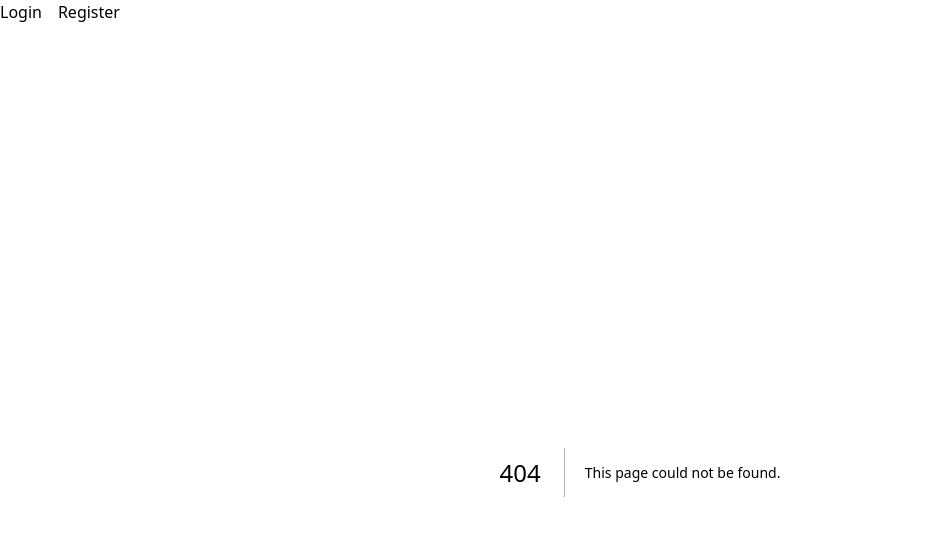
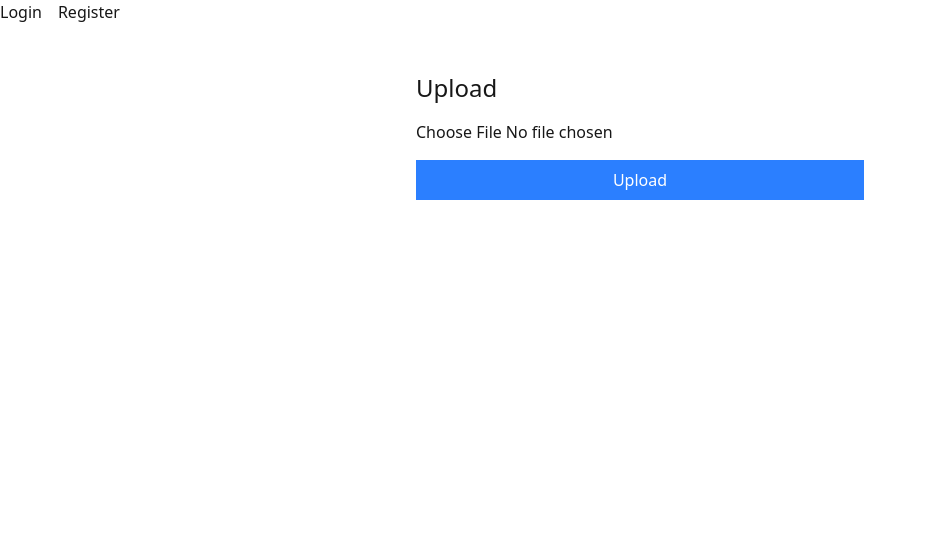
Before and after one commit to Trihedron1240/ai-study-buddy, a Next.js app in the folder frontend/: page /upload in a window 1280 px wide. Before the commit this address had no page. Shown: the top 536 px of the page, without its empty margins (0-926 px from the left). Built offline with nearby package versions, Linux system fonts and the light colour scheme.

Commit message:
feat: add upload page with progress

```diff
--- a/frontend/app/login/page.tsx
+++ b/frontend/app/login/page.tsx
@@ -26,8 +26,12 @@ export default function LoginPage() {
       setLoading(true);
       await login(email, password);
       router.replace('/search');
-    } catch (err: any) {
-      setError(err.message || 'Login failed');
+    } catch (err: unknown) {
+      if (err instanceof Error) {
+        setError(err.message || 'Login failed');
+      } else {
+        setError('Login failed');
+      }
     } finally {
       setLoading(false);
     }
--- a/frontend/app/register/page.tsx
+++ b/frontend/app/register/page.tsx
@@ -27,8 +27,12 @@ export default function RegisterPage() {
       await register(email, password);
       await login(email, password);
       router.replace('/search');
-    } catch (err: any) {
-      setError(err.message || 'Registration failed');
+    } catch (err: unknown) {
+      if (err instanceof Error) {
+        setError(err.message || 'Registration failed');
+      } else {
+        setError('Registration failed');
+      }
     } finally {
       setLoading(false);
     }
--- /dev/null
+++ b/frontend/app/upload/page.tsx
@@ -0,0 +1,73 @@
+'use client';
+
+import { FormEvent, useState } from 'react';
+import axios, { AxiosError } from 'axios';
+
+export default function UploadPage() {
+  const [file, setFile] = useState<File | null>(null);
+  const [progress, setProgress] = useState<number | null>(null);
+  const [success, setSuccess] = useState<string | null>(null);
+  const [error, setError] = useState<string | null>(null);
+  const [uploading, setUploading] = useState(false);
+
+  const handleSubmit = async (e: FormEvent) => {
+    e.preventDefault();
+    if (!file) {
+      setError('Please select a file');
+      return;
+    }
+    setError(null);
+    setSuccess(null);
+    setProgress(0);
+    try {
+      setUploading(true);
+      const token = localStorage.getItem('token');
+      const formData = new FormData();
+      formData.append('file', file);
+
+      await axios.post('http://localhost:8000/documents', formData, {
+        headers: {
+          Authorization: token ? `Bearer ${token}` : '',
+          'Content-Type': 'multipart/form-data',
+        },
+        onUploadProgress: (evt) => {
+          if (evt.total) {
+            setProgress(Math.round((evt.loaded * 100) / evt.total));
+          }
+        },
+      });
+
+      setSuccess('Uploaded! Ingestion queued.');
+      setFile(null);
+    } catch (err: unknown) {
+      const detail =
+        (err as AxiosError<{ detail?: string }>).response?.data?.detail;
+      setError(detail ?? 'Upload failed');
+    } finally {
+      setUploading(false);
+    }
+  };
+
+  return (
+    <div className="max-w-md mx-auto">
+      <h1 className="text-2xl mb-4">Upload</h1>
+      <form onSubmit={handleSubmit} className="flex flex-col gap-4">
+        <input
+          type="file"
+          accept="application/pdf"
+          onChange={(e) => setFile(e.target.files?.[0] ?? null)}
+        />
+        {progress !== null && <p>{progress}%</p>}
+        {success && <p className="text-green-500">{success}</p>}
+        {error && <p className="text-red-500">{error}</p>}
+        <button
+          type="submit"
+          disabled={uploading}
+          className="bg-blue-500 text-white p-2"
+        >
+          {uploading ? 'Uploading...' : 'Upload'}
+        </button>
+      </form>
+    </div>
+  );
+}
```
